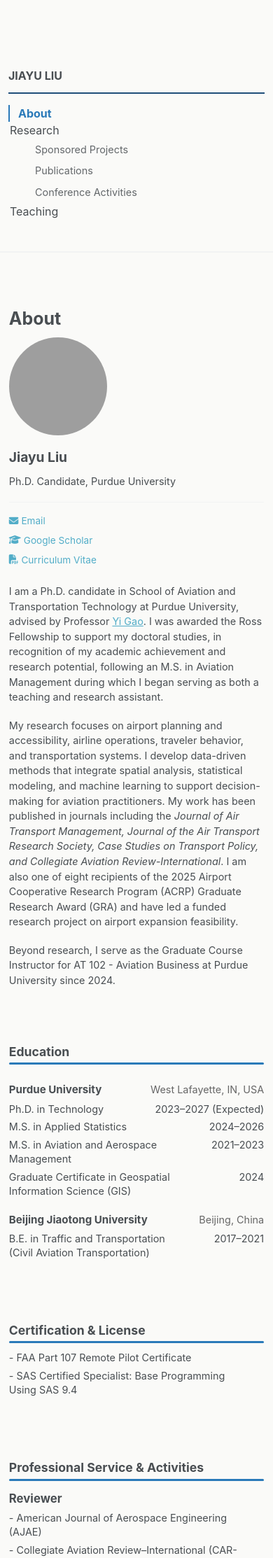
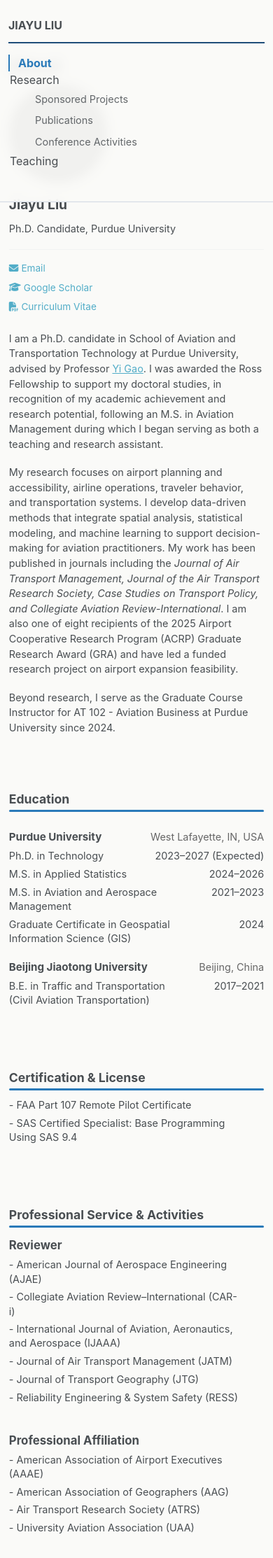
Before and after one commit to liu3309/liu3309.github.io, a Jekyll site: the page built from index.md, in a window 390 px wide. Shown: the top 2226 px of the page at 70% size. Built offline with Jekyll 4.4.1, drawn with Linux system fonts in a browser that asks for light colours; a script that is not in the unit is left out.

Commit message:
Change masthead position from sticky to fixed

```diff
--- a/assets/css/main.scss
+++ b/assets/css/main.scss
@@ -2168,45 +2168,40 @@ h2#conference-activities::after,
 
 
 /* ==========================================================================
-   STICKY TOP NAVIGATION FOR SHRUNK WINDOWS
+   FIXED TOP NAVIGATION FOR SHRUNK WINDOWS
    ========================================================================== */
 
 @media screen and (max-width: 1199px) {
 
   .masthead {
-    position: sticky !important;
+    position: fixed !important;
     top: 0 !important;
+    right: 0 !important;
+    bottom: auto !important;
     left: 0 !important;
 
-    width: 100% !important;
-
-    background-color: color-mix(
-      in srgb,
-      var(--global-bg-color) 90%,
-      transparent
-    ) !important;
+    display: block !important;
+
+    width: 100% !important;
+    height: auto !important;
+
+    margin: 0 !important;
+    padding: 0 !important;
+
+    background: rgba(250, 250, 248, 0.90) !important;
 
     -webkit-backdrop-filter: blur(8px);
     backdrop-filter: blur(8px);
 
-    border-bottom: 1px solid var(--global-border-color) !important;
-
-    z-index: 9999 !important;
-  }
-
-  .masthead__inner-wrap {
+    border-right: 0 !important;
+    border-bottom: 1px solid #d5dce5 !important;
+
+    transform: none !important;
+    z-index: 99999 !important;
+  }
+
+  .masthead__inner-wrap,
+  .left-nav {
     background: transparent !important;
   }
 }
-
-@media screen and (max-width:1199px){
-
-    body{
-        padding-top:72px !important;
-    }
-
-    #main{
-        padding-top:1rem !important;
-    }
-
-}
```
